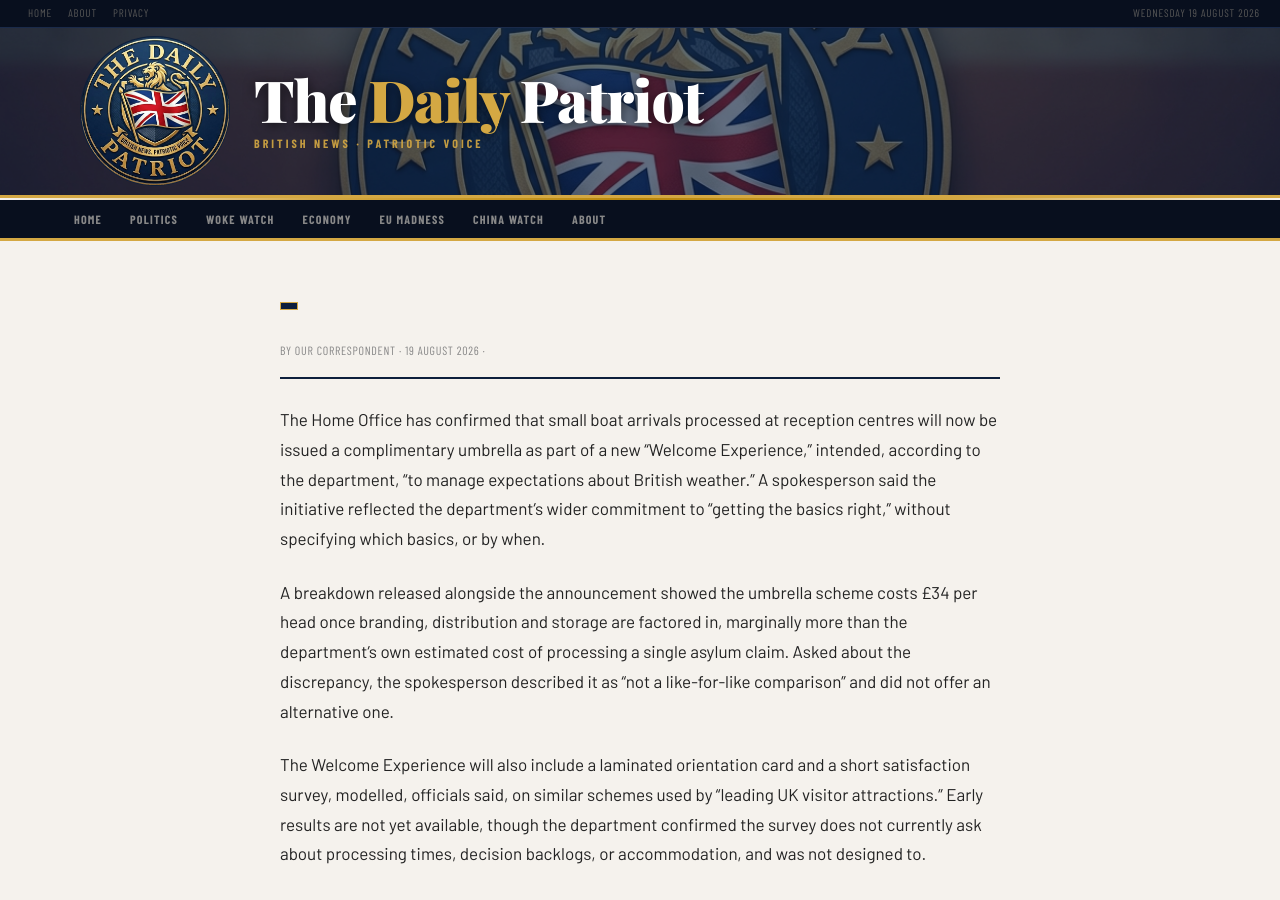
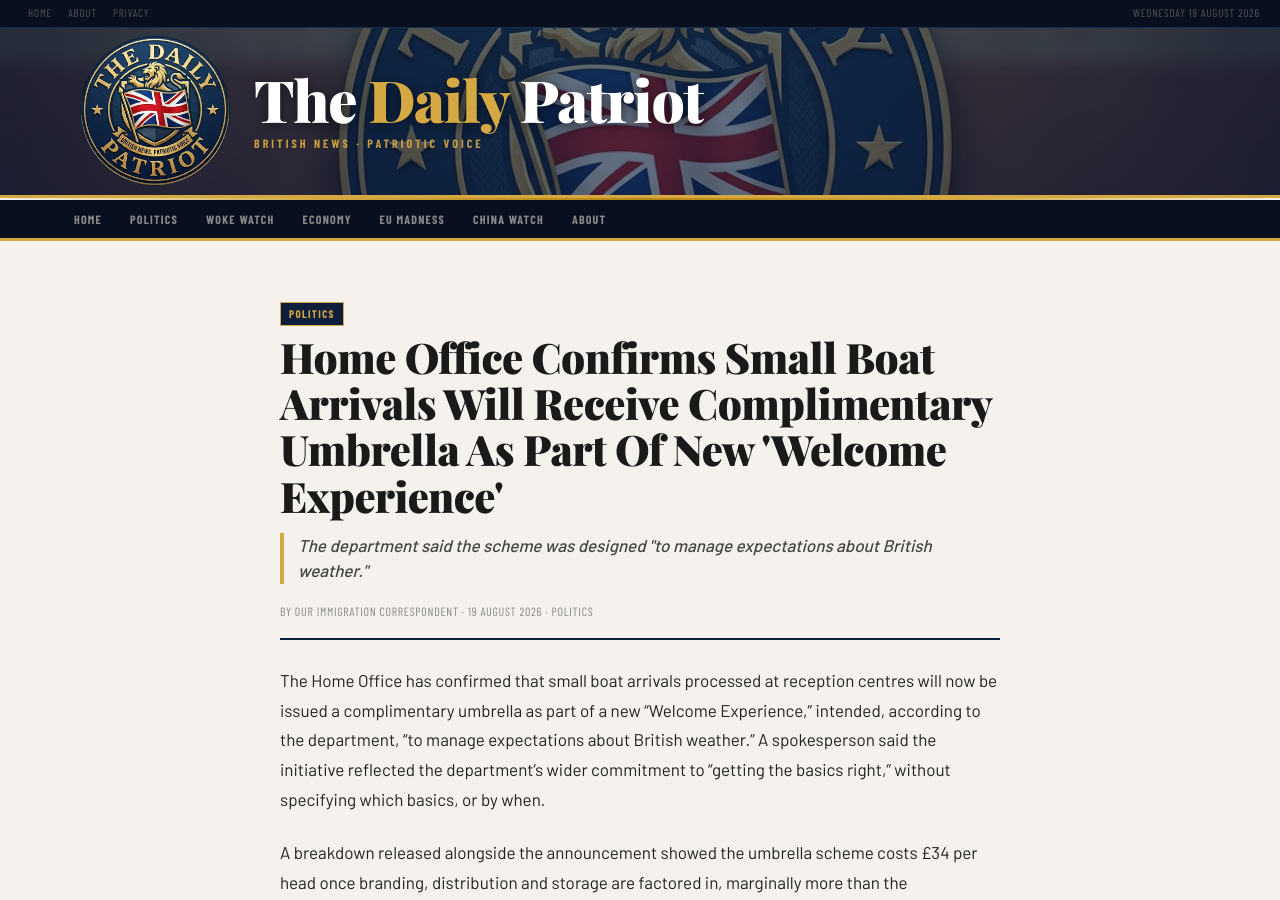
Before and after one commit to matt-palmer999/britishpatriots, a Jekyll site: the page built from _posts/2026-08-19-small-boats-welcome-experience.md, in a window 1280 px wide and 900 px high. Built offline with Jekyll 4.4.1, drawn with Linux system fonts in a browser that asks for light colours; some web fonts are replaced.

Commit message:
Fix broken YAML in small boats article standfirst

```diff
--- a/_posts/2026-08-19-small-boats-welcome-experience.md
+++ b/_posts/2026-08-19-small-boats-welcome-experience.md
@@ -1,7 +1,7 @@
 ---
 layout: post
 title: "Home Office Confirms Small Boat Arrivals Will Receive Complimentary Umbrella As Part Of New 'Welcome Experience'"
-standfirst: "The department said the scheme was designed "To Manage Expectations About British Weather"
+standfirst: 'The department said the scheme was designed "to manage expectations about British weather."'
 category: Politics
 author: Our Immigration Correspondent
 ---
```
